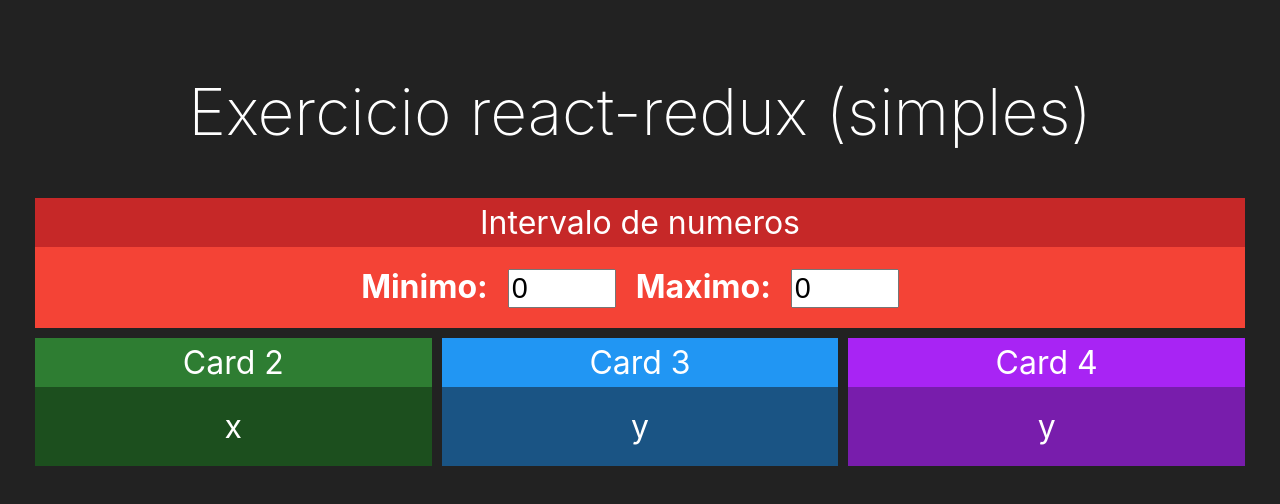
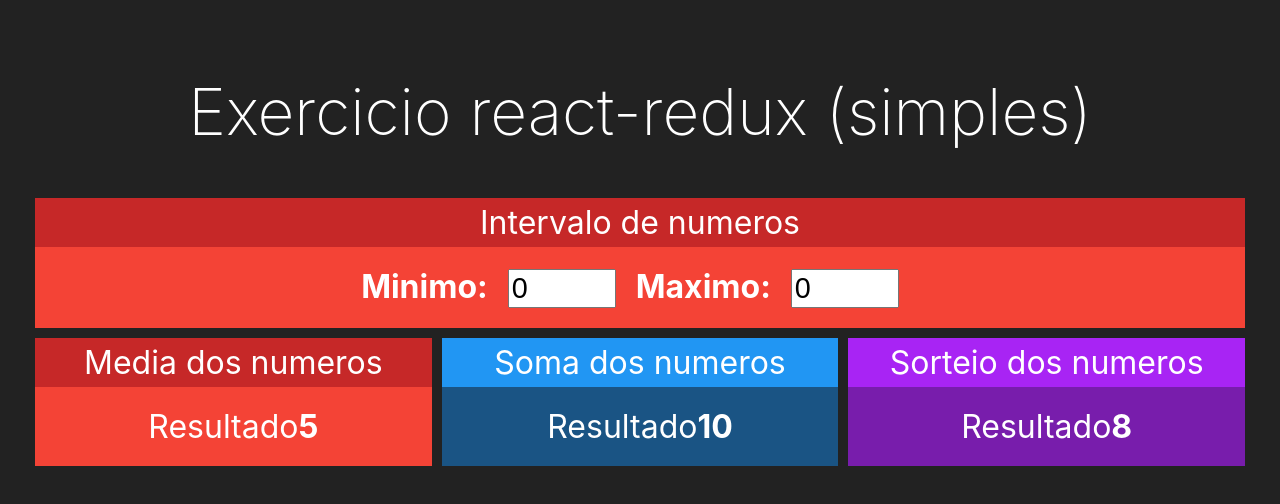
Before and after one commit to Miguel-Barros-Clear/simple-redux-project, a React (Create React App) app: page / in a window 1280 px wide. Shown: the top 504 px of the page. Built offline with nearby package versions, Linux system fonts and the light colour scheme.

Commit message:
feat: creating other components

```diff
--- a/src/App.js
+++ b/src/App.js
@@ -2,6 +2,9 @@
 
 import Card from './components/Card';
 import Intervalo from './components/Intervalo';
+import Soma from './components/Soma';
+import Media from './components/Media';
+import Sorteio from './components/Sorteio';
 
 function App() {
   return (
@@ -11,9 +14,9 @@
         <Intervalo title="Card 1" red>x</Intervalo>
       </div>
       <div className='linha'>
-        <Card title="Card 2" green>x</Card>
-        <Card title="Card 3" blue>y</Card>
-        <Card title="Card 4" purple>y</Card>
+        <Media></Media>
+        <Soma></Soma>
+        <Sorteio></Sorteio>
       </div>
     </div>
   );
--- /dev/null
+++ b/src/components/Media.jsx
@@ -0,0 +1,16 @@
+/* eslint-disable import/no-anonymous-default-export */
+import React from "react";
+import Card from "./Card";
+
+export default (props) => {
+  return (
+    <Card title="Media dos numeros" red>
+      <div>
+        <span>
+          <span>Resultado</span>
+          <strong>5</strong>
+        </span>
+      </div>
+    </Card>
+  );
+};
--- /dev/null
+++ b/src/components/Soma.jsx
@@ -0,0 +1,16 @@
+/* eslint-disable import/no-anonymous-default-export */
+import React from "react";
+import Card from "./Card";
+
+export default (props) => {
+  return (
+    <Card title="Soma dos numeros" blue>
+      <div>
+        <span>
+          <span>Resultado</span>
+          <strong>10</strong>
+        </span>
+      </div>
+    </Card>
+  );
+};
--- /dev/null
+++ b/src/components/Sorteio.jsx
@@ -0,0 +1,16 @@
+/* eslint-disable import/no-anonymous-default-export */
+import React from "react";
+import Card from "./Card";
+
+export default (props) => {
+  return (
+    <Card title="Sorteio dos numeros" purple>
+      <div>
+        <span>
+          <span>Resultado</span>
+          <strong>8</strong>
+        </span>
+      </div>
+    </Card>
+  );
+};
```
